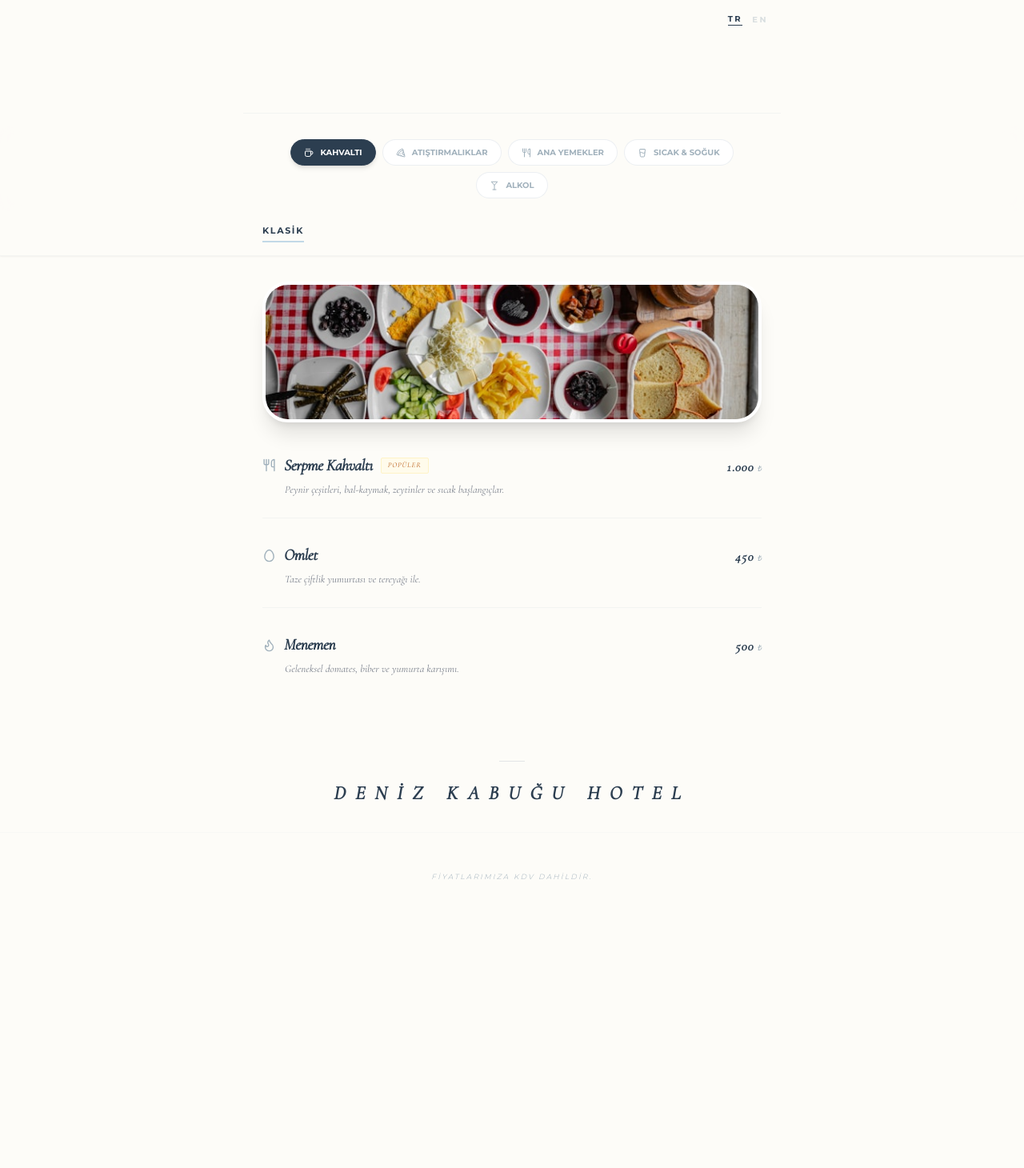
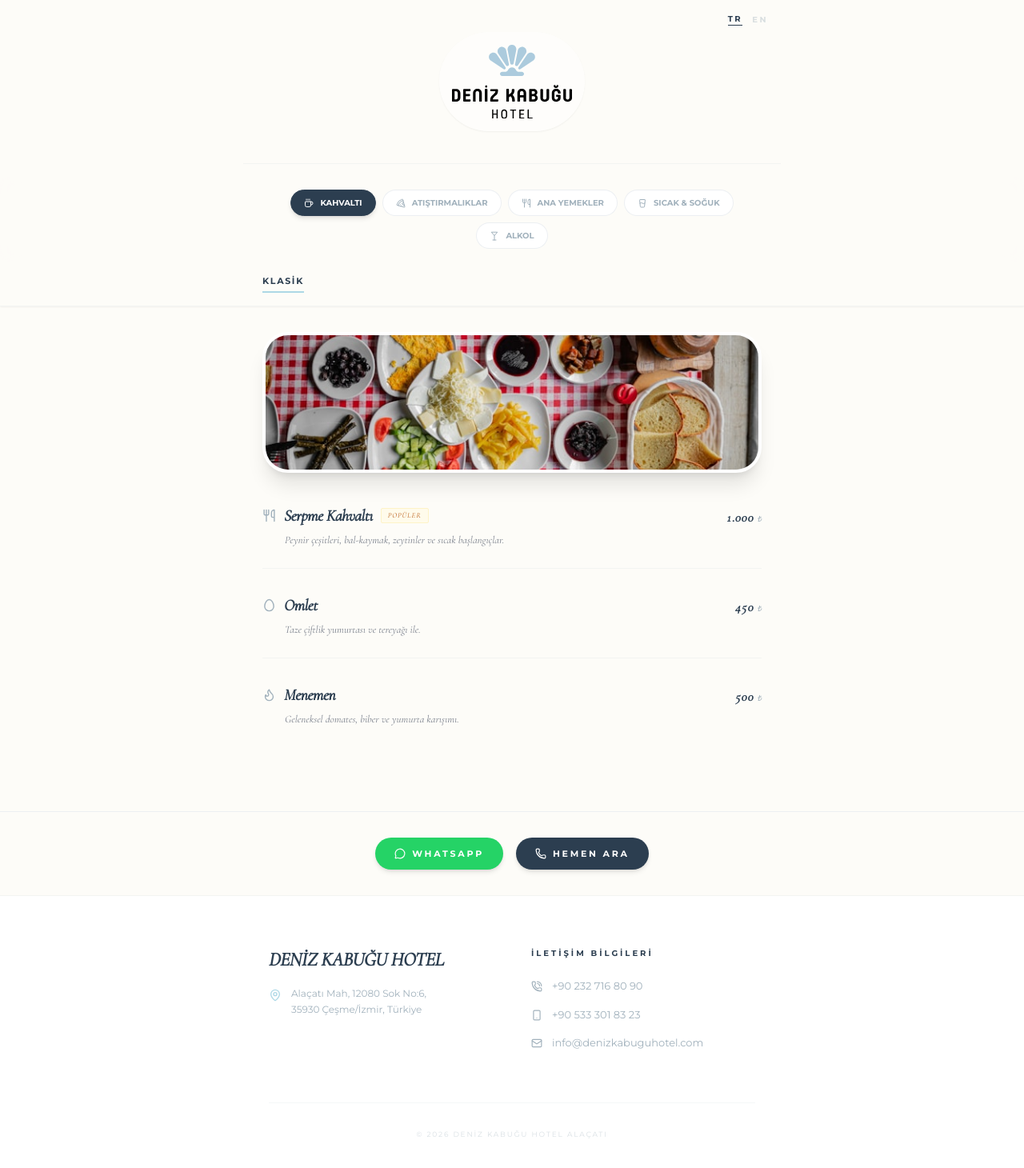
Before and after one commit to ozcantaga/Denizkabugu-hotel, a Nuxt app: page / in a window 1280 px wide. Shown: the top 1460 px of the page at 80% size. Before the commit the page ends 1232 px from the top, so only its background shows below. Built offline with nearby package versions, Linux system fonts and the light colour scheme.

Commit message:
feat: 17:00 kuralı ve yeni tasarım güncellendi

```diff
--- a/app/assets/css/main.css
+++ b/app/assets/css/main.css
@@ -1,58 +1,50 @@
 /* 1. Global Font ve Akıcılık Ayarları */
 html {
-  /* Sayfa geçişlerinde ve yukarı kaydırmada yumuşak hareket */
   scroll-behavior: smooth;
-  /* Mobil cihazlarda tıklama gecikmesini önler */
   touch-action: manipulation;
-  /* Fontların daha net ve estetik görünmesini sağlar */
   -webkit-font-smoothing: antialiased;
   -moz-osx-font-smoothing: grayscale;
 }
 
 body {
-  /* Metin seçildiğinde oluşacak rengi hotel konseptine uydur */
+  /* Arka planı sabit tutalım ama seçilen metin rengini belirginleştirelim */
   @apply bg-hotel-cream text-hotel-dark;
 }
 
-/* 2. Yatay Menü için Kaydırma Çubuğunu Gizle (Class Bazlı) */
+/* 2. Yatay Menü için Kaydırma Çubuğunu Gizle */
 .no-scrollbar {
-  -ms-overflow-style: none;  /* IE and Edge */
-  scrollbar-width: none;     /* Firefox */
+  -ms-overflow-style: none;
+  scrollbar-width: none;
 }
 .no-scrollbar::-webkit-scrollbar {
-  display: none;             /* Chrome, Safari and Opera */
+  display: none;
 }
 
-/* 3. Özel Animasyon Tanımları (Rose Uyarı Rozeti İçin) */
+/* 3. Özel Animasyon Tanımları */
 @keyframes soft-pulse {
-  0%, 100% {
-    transform: scale(1);
-    opacity: 1;
-  }
-  50% {
-    transform: scale(1.03);
-    opacity: 0.9;
-  }
+  0%, 100% { transform: scale(1); opacity: 1; }
+  50% { transform: scale(1.03); opacity: 0.9; }
 }
 
 .animate-pulse-fast {
   animation: soft-pulse 1.5s cubic-bezier(0.4, 0, 0.6, 1) infinite;
 }
 
-/* 4. Resim Yüklenme Efekti */
+/* 4. Resim Yüklenme Efekti - DÜZELTİLDİ */
+/* img[loading] { opacity: 0; }  <-- Bu satırı sildik veya yorum satırı yaptık çünkü logoyu gizliyor */
+
 img {
-  transition: opacity 0.3s ease-in-out;
+  transition: opacity 0.5s ease-in-out;
 }
 
-img[loading] {
-  opacity: 0;
+/* 5. Logo Görünürlük Desteği - YENİ EKLENDİ */
+.logo-visible {
+  /* Siyah yazılara dokunmadan, açık mavi deniz kabuğunu belirginleştirir */
+  filter: brightness(0.95) contrast(1.1);
+  /* Eğer hala görünmüyorsa filtreyi 'brightness(0)' yaparak logoyu tamamen siyah yapabilirsin */
 }
 
-img.lazyloaded {
-  opacity: 1;
-}
-
-/* 5. Butonlar için Global Tıklama Efekti */
+/* 6. Butonlar için Global Tıklama Efekti */
 button:active {
   transform: scale(0.97);
   transition: transform 0.1s ease;
--- a/app/components/AppHeader.vue
+++ b/app/components/AppHeader.vue
@@ -1,6 +1,6 @@
 <template>
   <header class="relative pt-16 pb-10 px-6 flex flex-col items-center border-b border-hotel-accent/10 overflow-hidden bg-hotel-cream">
-    <div class="absolute -top-24 w-64 h-64 bg-hotel-blue/20 blur-[100px] -z-10 rounded-full"></div>
+    <div class="absolute -top-32 w-64 h-64 bg-hotel-blue/10 blur-[80px] -z-10 rounded-full"></div>
 
     <div class="absolute top-4 right-4 flex gap-3 z-20">
       <button v-for="l in locales" :key="l.code" @click="setLocale(l.code)"
@@ -11,12 +11,13 @@
     </div>
 
     <div class="mb-8 relative group cursor-pointer">
-      <div class="w-28 h-28 md:w-32 md:h-32 flex items-center justify-center p-2 transition-transform duration-1000 group-hover:scale-105">
+      <div class="w-32 h-32 flex items-center justify-center p-3 transition-transform duration-1000 group-hover:scale-105 bg-white/30 rounded-full backdrop-blur-[1px]">
         <NuxtImg
           src="/logo/denizkabugulogoson.svg"
-          width="128"
-          height="128"
-          class="w-full h-full object-contain drop-shadow-sm"
+          :width="160"
+          :height="160"
+          sizes="160px"
+          class="w-full h-full object-contain logo-filter"
           alt="Deniz Kabuğu Logo"
           loading="eager"
         />
@@ -47,6 +48,11 @@ const { locale, locales, setLocale } = useI18n();
 </script>
 
 <style scoped>
+/* Logonun içindeki renkleri krem zeminde belirginleştiren filtre */
+.logo-filter {
+  filter: brightness(0.9) contrast(1.1);
+}
+
 header {
   animation: fadeInDown 0.8s ease-out;
 }
--- a/app/pages/index.vue
+++ b/app/pages/index.vue
@@ -10,12 +10,13 @@
         </button>
       </div>
 
-      <div class="mb-4">
+      <div class="mb-4 p-4 rounded-full bg-white/40 backdrop-blur-[2px] shadow-sm flex items-center justify-center">
         <NuxtImg
           src="/logo/denizkabugulogoson.svg"
-          width="100"
-          height="100"
-          class="object-contain"
+          :width="160"
+          :height="160"
+          sizes="160px"
+          class="object-contain logo-enhance w-[150px] h-auto"
           loading="eager"
           alt="Deniz Kabuğu Hotel"
         />
@@ -48,7 +49,7 @@
       </div>
     </div>
 
-    <main class="max-w-2xl mx-auto px-6 pt-8">
+    <main class="max-w-2xl mx-auto px-6 pt-8 min-h-[400px]">
       <div class="h-44 rounded-[2rem] overflow-hidden shadow-xl mb-10 border-4 border-white relative bg-gray-50">
         <Transition name="scale" mode="out-in">
           <NuxtImg
@@ -70,18 +71,57 @@
       </Transition>
     </main>
 
-    <footer class="mt-20 pb-12 text-center">
-      <div class="flex flex-col items-center mb-8">
-        <div class="w-8 h-[1px] bg-hotel-accent/30 mb-6"></div>
-        <h2 class="font-serif italic text-2xl text-hotel-dark tracking-hotel uppercase font-bold">
-          {{ $t('hotelName') }}
-        </h2>
+    <footer class="mt-20 w-full bg-white border-t border-hotel-accent/20 relative z-10">
+      <div class="bg-hotel-cream py-8 border-b border-hotel-accent/10">
+        <div class="max-w-2xl mx-auto px-6 flex flex-wrap justify-center gap-4">
+          <a href="https://wa.me/905333018323" target="_blank"
+             class="flex items-center gap-2 px-6 py-3 bg-[#25D366] text-white rounded-full text-[11px] font-bold uppercase tracking-widest shadow-md hover:scale-105 transition-all">
+             <LucideMessageCircle :size="14" /> {{ $t('footer.whatsapp_btn') }}
+          </a>
+          <a href="tel:+902327168090"
+             class="flex items-center gap-2 px-6 py-3 bg-hotel-dark text-white rounded-full text-[11px] font-bold uppercase tracking-widest shadow-md hover:scale-105 transition-all">
+             <LucidePhone :size="14" /> {{ $t('footer.call_btn') }}
+          </a>
+        </div>
       </div>
 
-      <div class="border-t border-hotel-accent/5 pt-12">
-        <p class="text-[9px] text-hotel-accent uppercase tracking-widest px-8 font-light italic leading-relaxed">
-          {{ $t('ui.service_note') }}
-        </p>
+      <div class="max-w-2xl mx-auto px-8 py-16">
+        <div class="flex flex-col md:flex-row justify-between gap-12">
+
+          <div class="flex-1 space-y-4 text-center md:text-left">
+            <h3 class="font-serif italic text-2xl text-hotel-dark font-bold uppercase tracking-tight">
+              {{ $t('hotelName') }}
+            </h3>
+            <div class="flex items-start justify-center md:justify-start gap-3 text-[12px] text-hotel-accent leading-relaxed">
+              <LucideMapPin :size="16" class="shrink-0 text-hotel-blue mt-1" />
+              <p>Alaçatı Mah, 12080 Sok No:6,<br />35930 Çeşme/İzmir, Türkiye</p>
+            </div>
+          </div>
+
+          <div class="flex-1 space-y-6 text-center md:text-left">
+            <h4 class="text-[10px] uppercase tracking-[0.3em] text-hotel-dark font-black">
+              {{ $t('footer.contact_title') }}
+            </h4>
+            <div class="flex flex-col gap-4 text-[13px] text-hotel-accent font-medium">
+              <a href="tel:+902327168090" class="hover:text-hotel-blue transition-colors flex items-center justify-center md:justify-start gap-3">
+                <LucidePhoneCall :size="14" /> +90 232 716 80 90
+              </a>
+              <a href="tel:+905333018323" class="hover:text-hotel-blue transition-colors flex items-center justify-center md:justify-start gap-3">
+                <LucideSmartphone :size="14" /> +90 533 301 83 23
+              </a>
+              <a href="mailto:info@denizkabuguhotel.com" class="hover:text-hotel-blue transition-colors flex items-center justify-center md:justify-start gap-3">
+                <LucideMail :size="14" /> info@denizkabuguhotel.com
+              </a>
+            </div>
+          </div>
+
+        </div>
+
+        <div class="mt-16 pt-8 border-t border-hotel-accent/10 text-center">
+          <p class="text-[9px] text-hotel-accent/40 uppercase tracking-[0.2em]">
+            © {{ new Date().getFullYear() }} {{ $t('hotelName') }} Alaçatı
+          </p>
+        </div>
       </div>
     </footer>
   </div>
@@ -89,6 +129,14 @@
 
 <script setup lang="ts">
 import * as LucideIcons from 'lucide-vue-next';
+import {
+  MessageCircle as LucideMessageCircle,
+  Phone as LucidePhone,
+  MapPin as LucideMapPin,
+  Mail as LucideMail,
+  PhoneCall as LucidePhoneCall,
+  Smartphone as LucideSmartphone
+} from 'lucide-vue-next';
 
 const { menuData, currentMainCat, currentSubCat } = useMenu();
 const { locale, locales, setLocale } = useI18n();
@@ -112,6 +160,7 @@ const changeCategory = (name: string) => {
 </script>
 
 <style scoped>
+.logo-enhance { filter: contrast(1.1) brightness(0.9); }
 .no-scrollbar::-webkit-scrollbar { display: none; }
 .no-scrollbar { -ms-overflow-style: none; scrollbar-width: none; }
 
--- a/i18n/locales/en.json
+++ b/i18n/locales/en.json
@@ -113,5 +113,11 @@
   "closed": "Not Available",
   "available": "Available Now",
   "order_for_tomorrow": "Pre-order for Tomorrow"
+  },
+  "footer": {
+    "address_title": "Address",
+    "contact_title": "Contact Information",
+    "whatsapp_btn": "WhatsApp",
+    "call_btn": "Call Now"
   }
 }
--- a/i18n/locales/tr.json
+++ b/i18n/locales/tr.json
@@ -112,5 +112,11 @@
   "closed": "Servis Dışı",
   "available": "Hemen Sipariş Verilebilir",
   "order_for_tomorrow": "Yarın İçin Ön Sipariş Alınır"
+  },
+  "footer": {
+    "address_title": "Adres",
+    "contact_title": "İletişim Bilgileri",
+    "whatsapp_btn": "WhatsApp",
+    "call_btn": "Hemen Ara"
   }
 }
--- a/nuxt.config.ts
+++ b/nuxt.config.ts
@@ -29,15 +29,13 @@ export default defineNuxtConfig({
   },
  css: ['~/assets/css/main.css'],
 image: {
-    provider: 'vercel',
-    screens: {
-      xs: 320,
-      sm: 480,
-      md: 768,
-      // Uyarı veren değerleri buraya ekliyoruz
-      logo: 100,      // index.vue'daki width="100" için
-      logo2x: 200,    // Retina/Yüksek çözünürlük için (width x 2)
-      old_logo: 128,  // Eğer başka yerde 128 kaldıysa hata vermemesi için dursun
+
+   screens: {
+      xs: 150,
+      sm: 300,  // Uyarıda geçen (300) boyutu buraya eklendi
+      md: 320,
+      lg: 640,
+      xl: 768
     },
     format: ['webp', 'avif'],
     quality: 80,
--- a/tailwind.config.js
+++ b/tailwind.config.js
@@ -15,6 +15,7 @@ module.exports = {
         'hotel-cream': '#fdfcf8',
         'hotel-dark': '#2c3e50',
         'hotel-accent': '#a1b1bc',
+        'hotel-blue': '#ADD8E6', // Logonuzdaki o tatlı açık mavi tonu
       },
       fontFamily: {
         serif: ['"Cormorant Garamond"', 'serif'],
```
